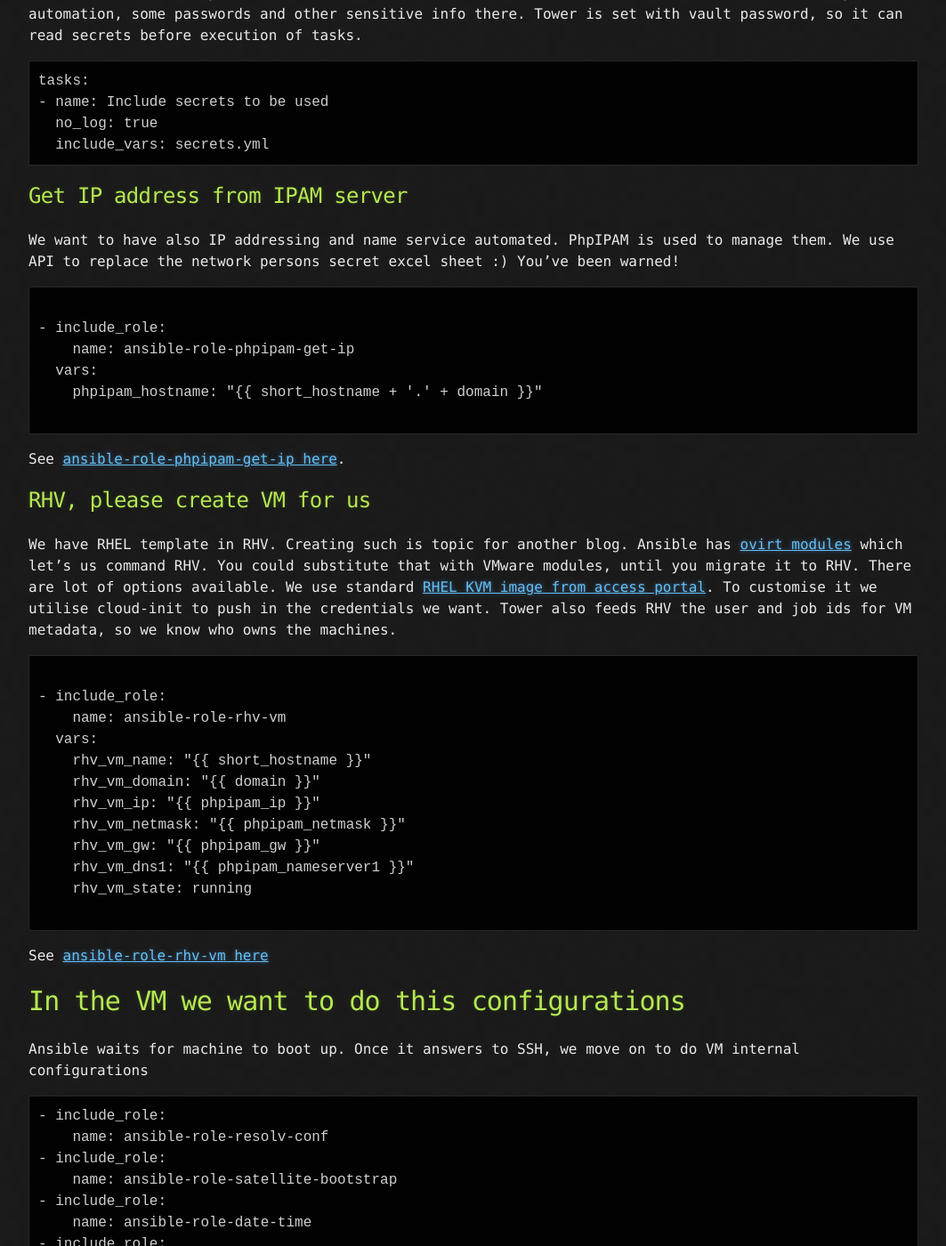
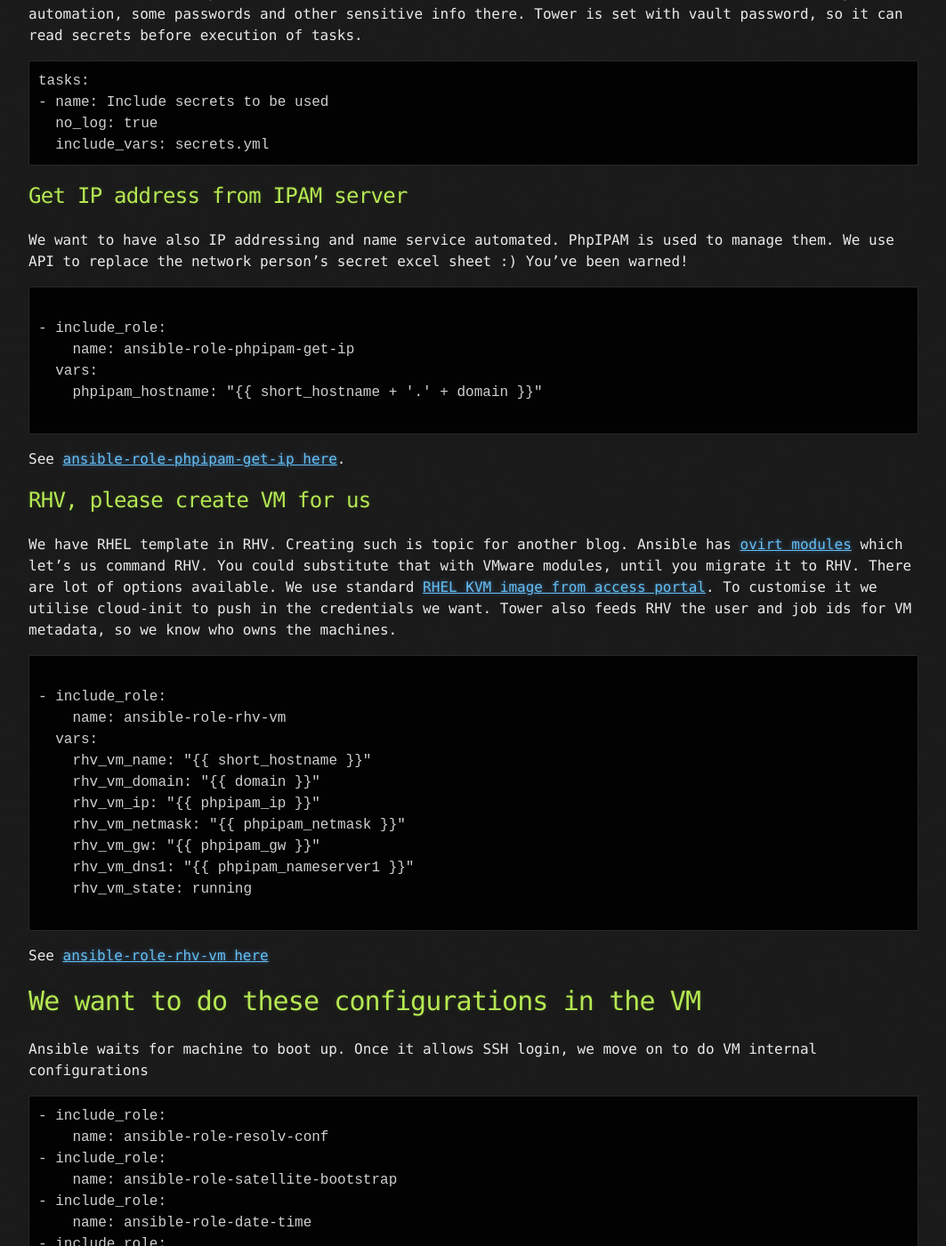
Before and after one commit to RedHatNordicsSA/RedHatNordicsSA.github.io, a Jekyll site: the page built from _posts/2019-2-1-deploy-rhv-vm-playbook.markdown, in a window 1280 px wide and 1400 px high, scrolled down 2755 px. Shown: the whole window at 89% size, without its empty margins (108-1171 px from the left). Built offline with Jekyll 4.4.1, drawn with Linux system fonts in a browser that asks for light colours; some of the changed text lies outside the part shown.

Commit message:
typos fixes

````diff
--- a/_posts/2019-2-1-deploy-rhv-vm-playbook.markdown
+++ b/_posts/2019-2-1-deploy-rhv-vm-playbook.markdown
@@ -12,7 +12,7 @@
 Hi,
 
 this time I'd like to describe a handy way we have for creating a virtual
-machine into [our lab](/lab-description). Normally in ITIL organisations,
+machine into [our lab](/lab-description). Normally in ITIL organisations
 it is something behind a slow ticket. We wanted to have demos for our work,
 and don't want to repeat manually the steps to do basic tasks. Instead we want
 to quickly do by press of a button, within few minutes:
@@ -47,7 +47,7 @@
 ## Get IP address from IPAM server
 
 We want to have also IP addressing and name service automated. PhpIPAM is
-used to manage them. We use API to replace the network persons secret excel
+used to manage them. We use API to replace the network person's secret excel
 sheet :) You've been warned!
 
 ```
@@ -88,9 +88,9 @@
 ```
 See [ansible-role-rhv-vm here](https://github.com/RedHatNordicsSA/ansible-role-rhv-vm)
 
-# In the VM we want to do this configurations
+# We want to do these configurations in the VM
 
-Ansible waits for machine to boot up. Once it answers to SSH, we move on to do
+Ansible waits for machine to boot up. Once it allows SSH login, we move on to do
 VM internal configurations
 
 ```
````
Also changed, not shown: lab-description.md (+2 -2 lines).
